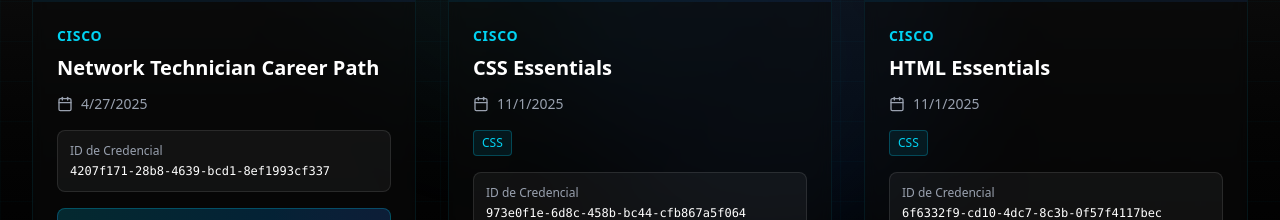
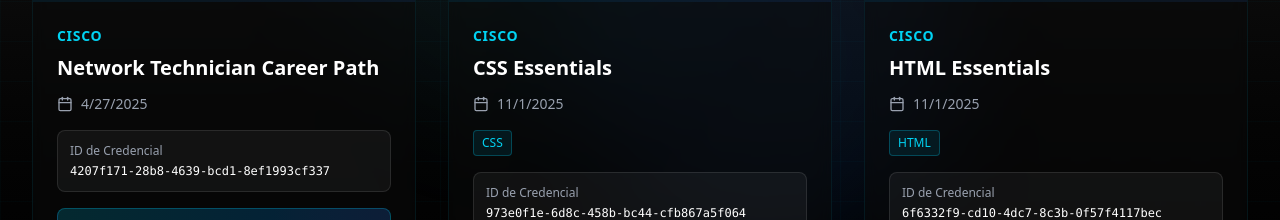
Before and after one commit to luarmoro123/portafolio, a React (Vite) app: page / in a window 1280 px wide. Shown: the part 4534-4754 px from the top of the page. Built offline with nearby package versions, Linux system fonts and the light colour scheme.

Commit message:
se agrego el certificado de html corregido

```diff
--- a/src/componets/portafolio/certifications/index.tsx
+++ b/src/componets/portafolio/certifications/index.tsx
@@ -31,7 +31,7 @@
             date: "11/1/2025",
             credentialId: "6f6332f9-cd10-4dc7-8c3b-0f57f4117bec",
             credentialUrl: "https://www.credly.com/earner/earned/badge/6f6332f9-cd10-4dc7-8c3b-0f57f4117bec",
-            skills: ["CSS"],
+            skills: ["HTML"],
             logo: "https://images.credly.com/images/b1c17d0c-e76b-45fc-9b28-87b01ae1caf3/blob",
         },
     ];
```
